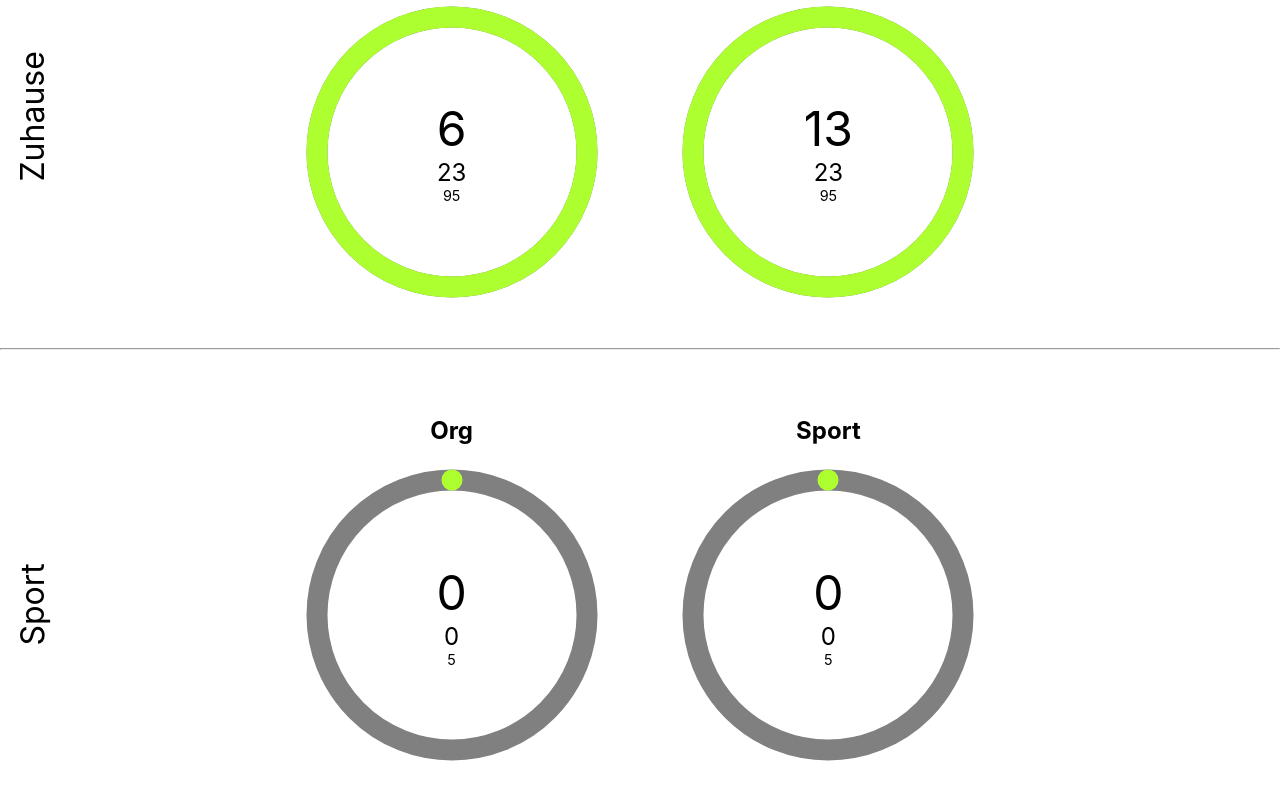
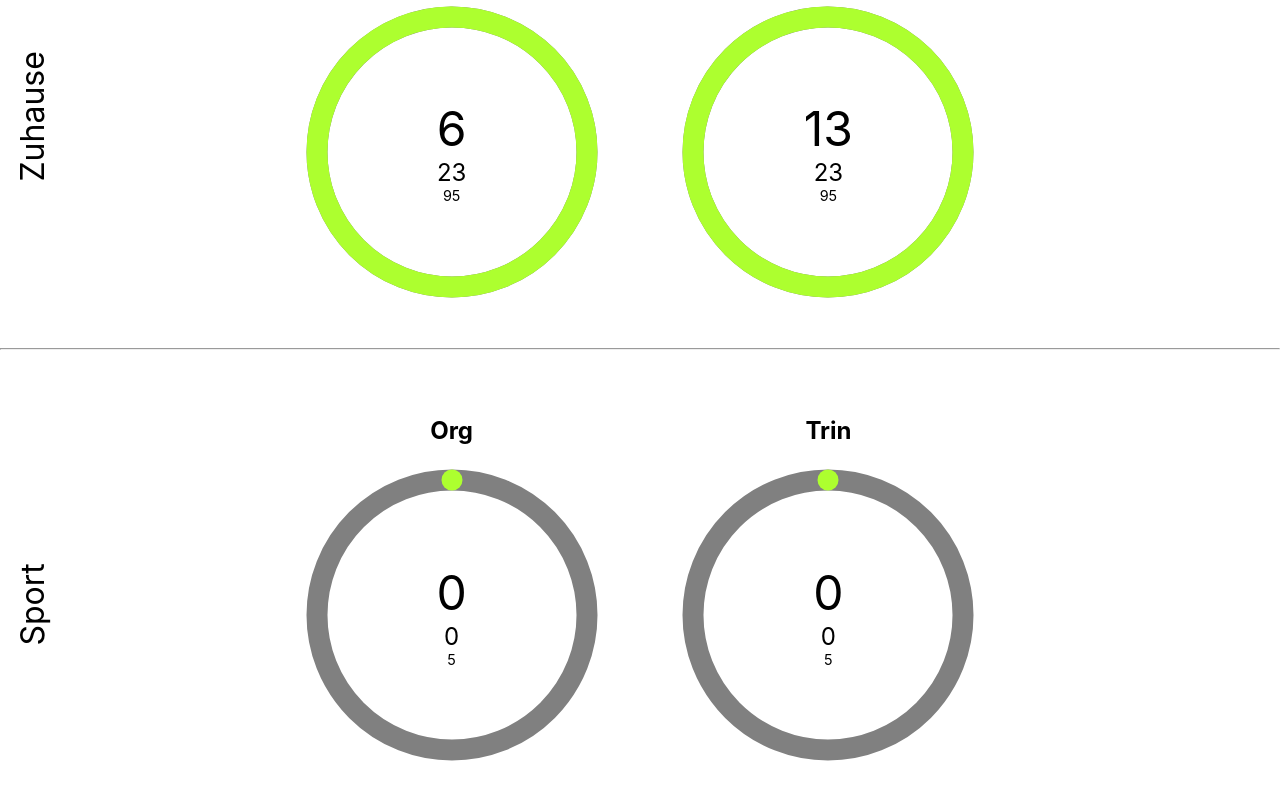
Before and after one commit to GfsTee/chores, a React (Create React App) app: page / in a window 1280 px wide. Shown: the part 569-1369 px from the top of the page. Built offline with nearby package versions, Linux system fonts and the light colour scheme.

Commit message:
trin added

```diff
--- a/src/Components/Training.js
+++ b/src/Components/Training.js
@@ -6,7 +6,7 @@ const Training = () => {
         <div className="training">
             <span className="aside">Sport</span>
             <TimerUp headline="Org" alert={true} days={3} />
-            <TimerUp headline="Sport" alert={true} days={3} />
+            <TimerUp headline="Trin" alert={true} days={3} />
         </div>
     );
 }
```
